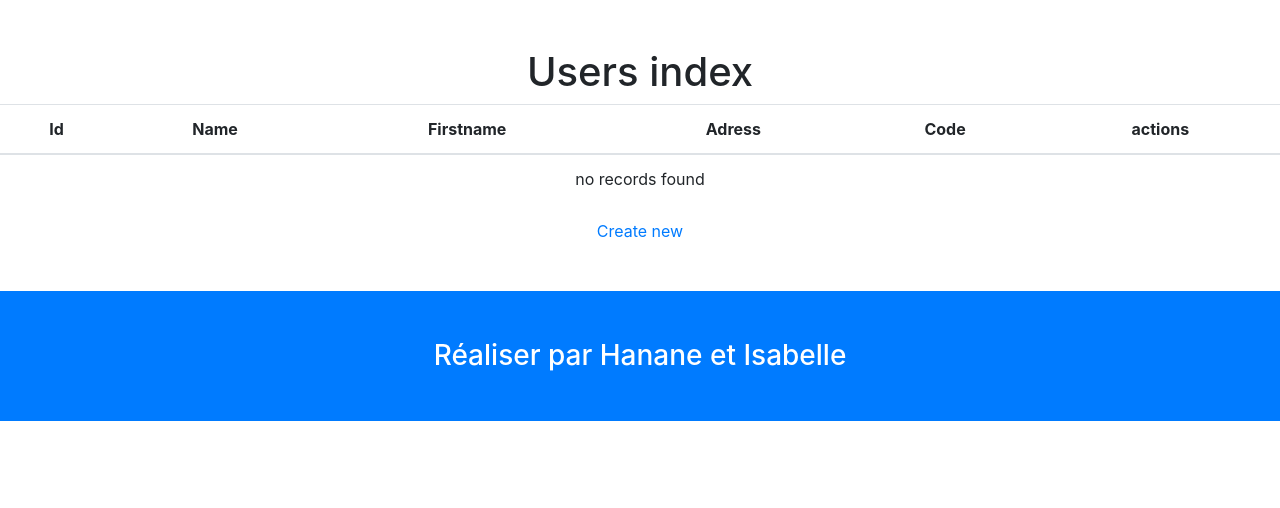
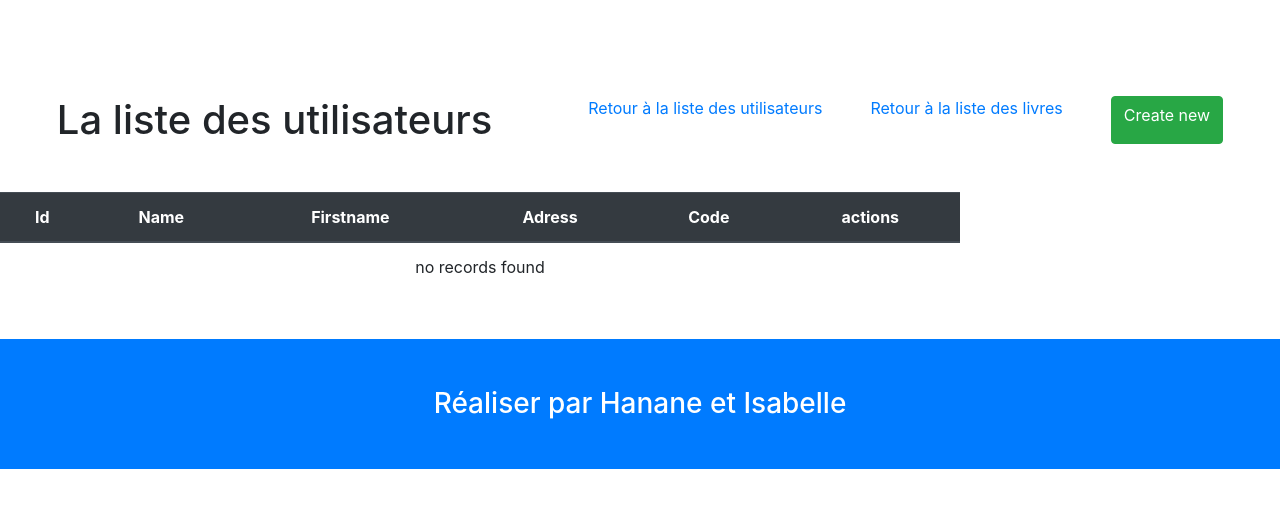
Before and after one commit to isapas/bibliotheque, a Symfony app: template templates/users/index.html.twig in a window 1280 px wide. Shown: the part 217-725 px from the top of the page. Run offline with Twig, Linux system fonts and the light colour scheme; the template is opened without the code that fills it, so the values that code supplies are empty; some libraries are stand-ins or nearby versions.

Commit message:
all css users and user ok

```diff
--- a/templates/books/index.html.twig
+++ b/templates/books/index.html.twig
@@ -5,6 +5,8 @@
 {% block body %}
     <div class="d-flex justify-content-center">
     <h1 class="m-5">La liste des livres</h1>
+    <a class="mt-5" href="{{ path('books_index') }}">Retour à la liste des livres</a>
+    <a class="m-5" href="{{ path('users_index') }}">Retour à la liste des utilisateurs</a>
     <a class="btn btn-success m-5 float-right" href="{{ path('books_new') }}">Ajouter un nouveau</a>
     </div>
 
@@ -30,6 +32,7 @@
                 <td>
                     <a class="btn btn-primary" href="{{ path('books_show', {'id': book.id}) }}">Détail</a>
                     <a class="btn btn-secondary" href="{{ path('books_edit', {'id': book.id}) }}">Modifier</a>
+                    <button class="btn btn-danger mr-5">Supprimer</button>
                 </td>
             </tr>
         {% else %}
--- a/templates/books/new.html.twig
+++ b/templates/books/new.html.twig
@@ -4,8 +4,6 @@
 
 {% block body %}
     <h1>Create new Books</h1>
-
+    <a href="{{ path('books_index') }}">Retour à la liste des livres</a>
     {{ include('books/_form.html.twig') }}
-
-    <a href="{{ path('books_index') }}">back to list</a>
 {% endblock %}
--- a/templates/books/show.html.twig
+++ b/templates/books/show.html.twig
@@ -5,7 +5,7 @@
 {% block body %}
     <h1>Détail du livre N° {{ book.id }}</h1>
     <a href="{{ path('books_index') }}">Retour à la liste des livres</a>
-    <table class="table mb-5 d-flex justify-content-center text-left">
+    <table class="table mb-5 d-flex justify-content-center text-left w-75">
         <tbody>
             <tr>
                 <th>Id</th>
@@ -51,7 +51,7 @@
     </table>
 
     <div class="d-flex flex-row bd-highlight mb-3 justify-content-center">
-    <a  class="btn btn-primary ml-5 mr-5" href="{{ path('books_edit', {'id': book.id}) }}">Modifier</a>
+    <a class="btn btn-primary ml-5 mr-5" href="{{ path('books_edit', {'id': book.id}) }}">Modifier</a>
     {{ include('books/_delete_form.html.twig') }}
     </div>
 {% endblock %}
--- a/templates/users/_delete_form.html.twig
+++ b/templates/users/_delete_form.html.twig
@@ -1,5 +1,5 @@
 <form method="post" action="{{ path('users_delete', {'id': user.id}) }}" onsubmit="return confirm('Are you sure you want to delete this item?');">
     <input type="hidden" name="_method" value="DELETE">
     <input type="hidden" name="_token" value="{{ csrf_token('delete' ~ user.id) }}">
-    <button class="btn">Delete</button>
+    <button class="btn btn-danger mr-5">Supprimer</button>
 </form>
--- a/templates/users/_form.html.twig
+++ b/templates/users/_form.html.twig
@@ -1,4 +1,6 @@
 {{ form_start(form) }}
+<div class="form-group w-50 text-left m-5">
     {{ form_widget(form) }}
-    <button class="btn">{{ button_label|default('Save') }}</button>
+    <button class="btn btn-primary mr-5">{{ button_label|default('Save') }}</button>
+</div>
 {{ form_end(form) }}
--- a/templates/users/edit.html.twig
+++ b/templates/users/edit.html.twig
@@ -4,10 +4,7 @@
 
 {% block body %}
     <h1>Edit Users</h1>
-
+    <a class="mt-5" href="{{ path('users_index') }}">Retour à la liste des utilisateurs</a>
     {{ include('users/_form.html.twig', {'button_label': 'Update'}) }}
-
-    <a href="{{ path('users_index') }}">back to list</a>
-
     {{ include('users/_delete_form.html.twig') }}
 {% endblock %}
--- a/templates/users/index.html.twig
+++ b/templates/users/index.html.twig
@@ -3,20 +3,26 @@
 {% block title %}Users index{% endblock %}
 
 {% block body %}
-    <h1>Users index</h1>
+    <div class="d-flex justify-content-center">
+    <h1 class="m-5">La liste des utilisateurs</h1>
+    <a class="m-5" href="{{ path('users_index') }}">Retour à la liste des utilisateurs</a>
+    <a class="mt-5" href="{{ path('books_index') }}">Retour à la liste des livres</a>
 
-    <table class="table">
-        <thead>
+    <a class="btn btn-success m-5 float-right" href="{{ path('users_new') }}">Create new</a>
+    </div>
+
+    <table class="table w-75">
+        <thead class="thead-dark text-center">
             <tr>
-                <th>Id</th>
-                <th>Name</th>
-                <th>Firstname</th>
-                <th>Adress</th>
-                <th>Code</th>
-                <th>actions</th>
+                <th scope="col" scope="row">Id</th>
+                <th scope="col">Name</th>
+                <th scope="col">Firstname</th>
+                <th scope="col">Adress</th>
+                <th scope="col">Code</th>
+                <th scope="col">actions</th>
             </tr>
         </thead>
-        <tbody>
+        <tbody class="text-center">
         {% for user in users %}
             <tr>
                 <td>{{ user.id }}</td>
@@ -25,8 +31,8 @@
                 <td>{{ user.adress }}</td>
                 <td>{{ user.code }}</td>
                 <td>
-                    <a href="{{ path('users_show', {'id': user.id}) }}">Détail</a>
-                    <a href="{{ path('users_edit', {'id': user.id}) }}">Modifier</a>
+                    <a class="btn btn-primary" href="{{ path('users_show', {'id': user.id}) }}">Détail</a>
+                    <a class="btn btn-secondary" href="{{ path('users_edit', {'id': user.id}) }}">Modifier</a>
                 </td>
             </tr>
         {% else %}
@@ -37,5 +43,4 @@
         </tbody>
     </table>
 
-    <a href="{{ path('users_new') }}">Create new</a>
 {% endblock %}
--- a/templates/users/new.html.twig
+++ b/templates/users/new.html.twig
@@ -4,8 +4,6 @@
 
 {% block body %}
     <h1>Create new Users</h1>
-
+    <a class="mt-5" href="{{ path('users_index') }}">Retour à la liste des utilisateurs</a>
     {{ include('users/_form.html.twig') }}
-
-    <a href="{{ path('users_index') }}">back to list</a>
 {% endblock %}
```
Also changed, not shown: src/Entity/Books.php (+45 -2 lines), src/Entity/Users.php (+17 -0 lines), src/Migrations/Version20190205151325.php (added, +41 -0 lines), templates/users/show.html.twig (+6 -8 lines).
